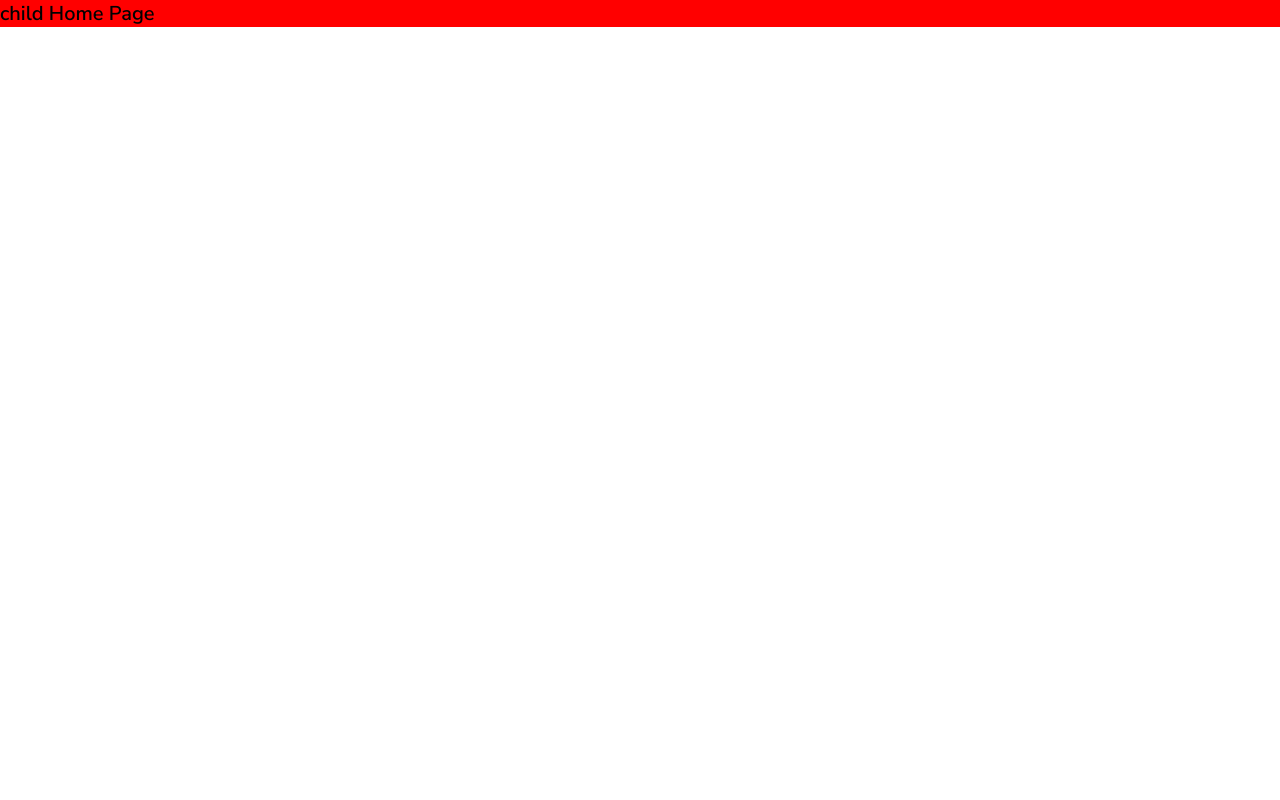
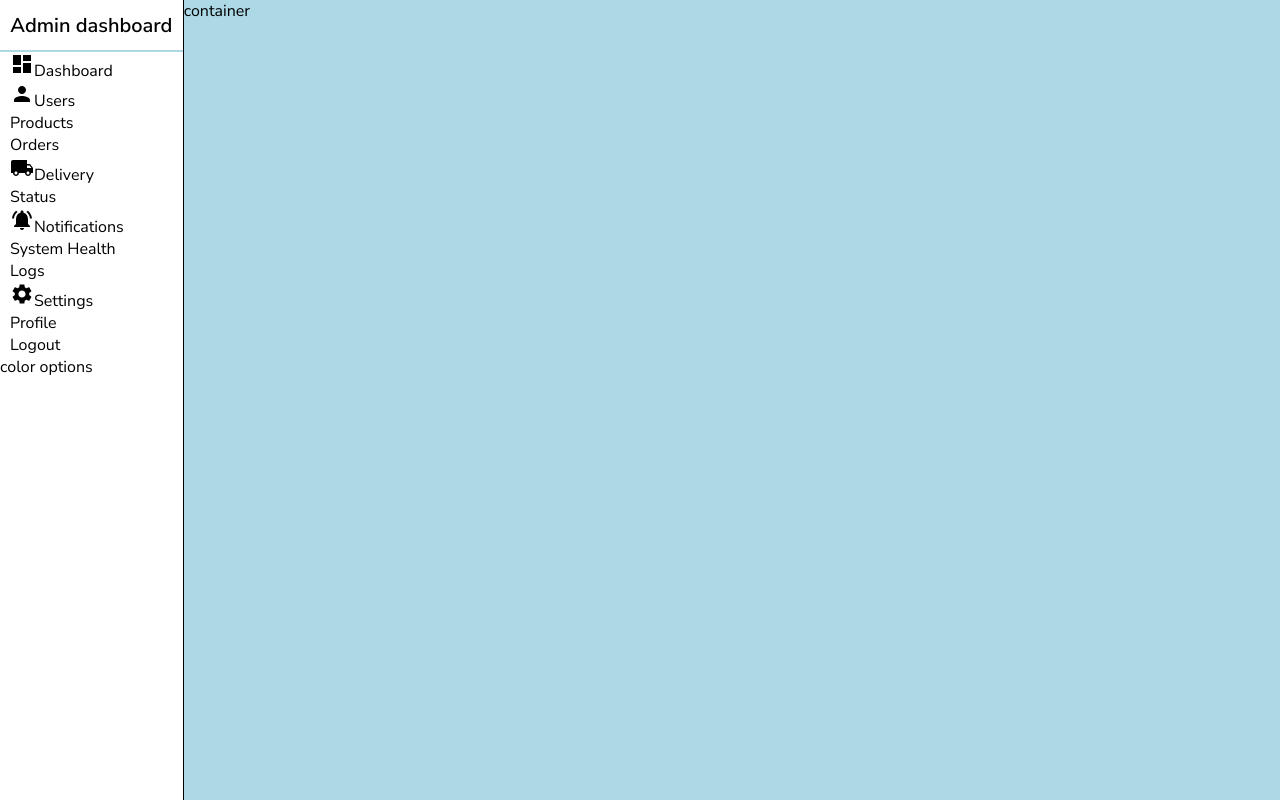
Before and after one commit to ABHI-SHEK-SINGH/Admin_Dashboard, a React (Create React App) app: page / in a window 1280 px wide. Built offline with nearby package versions, Linux system fonts and the light colour scheme.

Commit message:
add sidebar and navbar

```diff
--- a/package.json
+++ b/package.json
@@ -3,6 +3,10 @@
   "version": "0.1.0",
   "private": true,
   "dependencies": {
+    "@emotion/react": "^11.11.1",
+    "@emotion/styled": "^11.11.0",
+    "@mui/icons-material": "^5.13.7",
+    "@mui/material": "^5.13.7",
     "@testing-library/jest-dom": "^5.16.5",
     "@testing-library/react": "^13.4.0",
     "@testing-library/user-event": "^13.5.0",
--- a/src/App.js
+++ b/src/App.js
@@ -18,6 +18,11 @@
               <Route path=":userId" element={<SinglePage />} />
               <Route path="new" element={<NewPage />} />
             </Route>
+            <Route path="products" >
+              <Route index element={<List />} />
+              <Route path=":productId" element={<SinglePage />} />
+              <Route path="new" element={<NewPage />} />
+            </Route>
           </Route>
         </Routes>
 
--- /dev/null
+++ b/src/components/sidebar/Sidebar.jsx
@@ -0,0 +1,65 @@
+import "./sidebar.css"
+
+import DashboardIcon from '@mui/icons-material/Dashboard';
+import PersonIcon from '@mui/icons-material/Person';
+import LocalShippingIcon from '@mui/icons-material/LocalShipping';
+import NotificationsActiveIcon from '@mui/icons-material/NotificationsActive';
+import SettingsIcon from '@mui/icons-material/Settings';
+const Sidebar = () => {
+    return (
+        <div className="sidebar">
+            <div className="top">
+                <span className="logo">Admin dashboard</span>
+            </div>
+            <hr />
+            <div className="center">
+                <ul >
+                    <li>
+                        <DashboardIcon />
+                        <span>Dashboard</span>
+                    </li>
+                    <li>
+                        < PersonIcon />
+                        <span>Users</span>
+                    </li>
+                    <li>
+                        <span>Products</span>
+                    </li>
+                    <li>
+                        <span>Orders</span>
+                    </li>
+                    <li>
+                        <LocalShippingIcon />
+                        <span>Delivery</span>
+                    </li>
+                    <li>
+                        <span>Status</span>
+                    </li>
+                    <li>
+                        < NotificationsActiveIcon />
+                        <span>Notifications</span>
+                    </li>
+                    <li>
+                        <span>System Health</span>
+                    </li>
+                    <li>
+                        <span>Logs</span>
+                    </li>
+                    <li>
+                        <SettingsIcon />
+                        <span>Settings</span>
+                    </li>
+                    <li>
+                        <span>Profile</span>
+                    </li>
+                    <li>
+                        <span>Logout</span>
+                    </li>
+
+                </ul>
+            </div>
+            <div className="bottom">color options</div>
+        </div>
+    )
+}
+export default Sidebar
--- /dev/null
+++ b/src/components/sidebar/sidebar.css
@@ -0,0 +1,35 @@
+.sidebar {
+    flex: 1;
+    border-right: 0.5px solid black;
+    min-height: 100vh;
+    background-color: white;
+}
+
+.top {
+    height: 50px;
+    display: flex;
+    align-items: center;
+    justify-content: center;
+
+}
+
+.logo {
+    font-size: 20px;
+    font-weight: bold;
+    color: black
+}
+
+hr {
+    height: 0;
+    border: 0.5px solid lightblue
+}
+
+.center {
+    padding-left: 10px;
+}
+
+ul {
+    list-style: none;
+    margin: 0;
+    padding: 0;
+}
--- a/src/pages/home/Home.jsx
+++ b/src/pages/home/Home.jsx
@@ -1,10 +1,10 @@
-
+import Sidebar from "../../components/sidebar/Sidebar";
 import "./home.css"
 const Home = () => {
     return (
         <div className="home">
-
-            <h1 className="Title"> child  Home Page</h1>
+            <Sidebar />
+            <div className="homeContainer">container</div>
         </div>
 
     )
--- a/src/pages/home/home.css
+++ b/src/pages/home/home.css
@@ -1,9 +1,8 @@
 .home {
-    background: "red";
-    font-size: 13px;
+    display: flex;
 }
 
-.Title {
-    background: red;
-    font-size: 20px;
+.homeContainer {
+    background-color: lightblue;
+    flex: 6
 }
```
Also changed, not shown: src/components/navbar/Navbar.jsx (added, +8 -0 lines), src/components/navbar/navbar.css (added), 1 other file (tests, documents, lock files or other folders).
